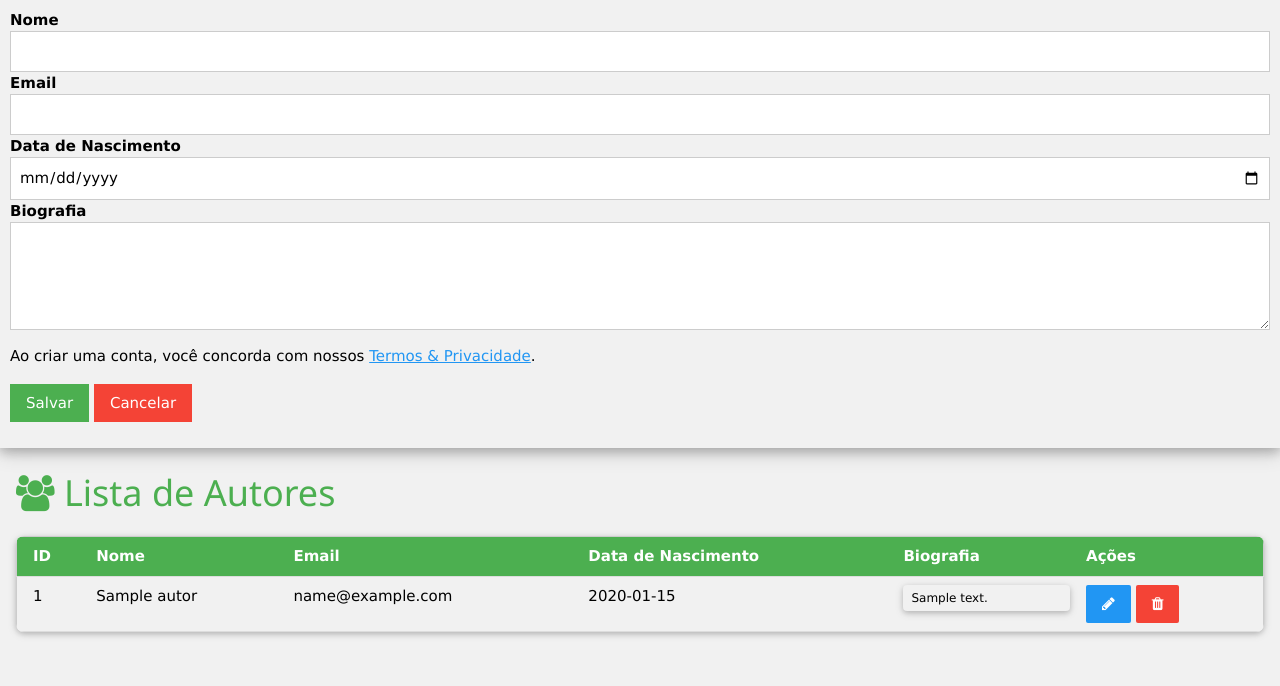
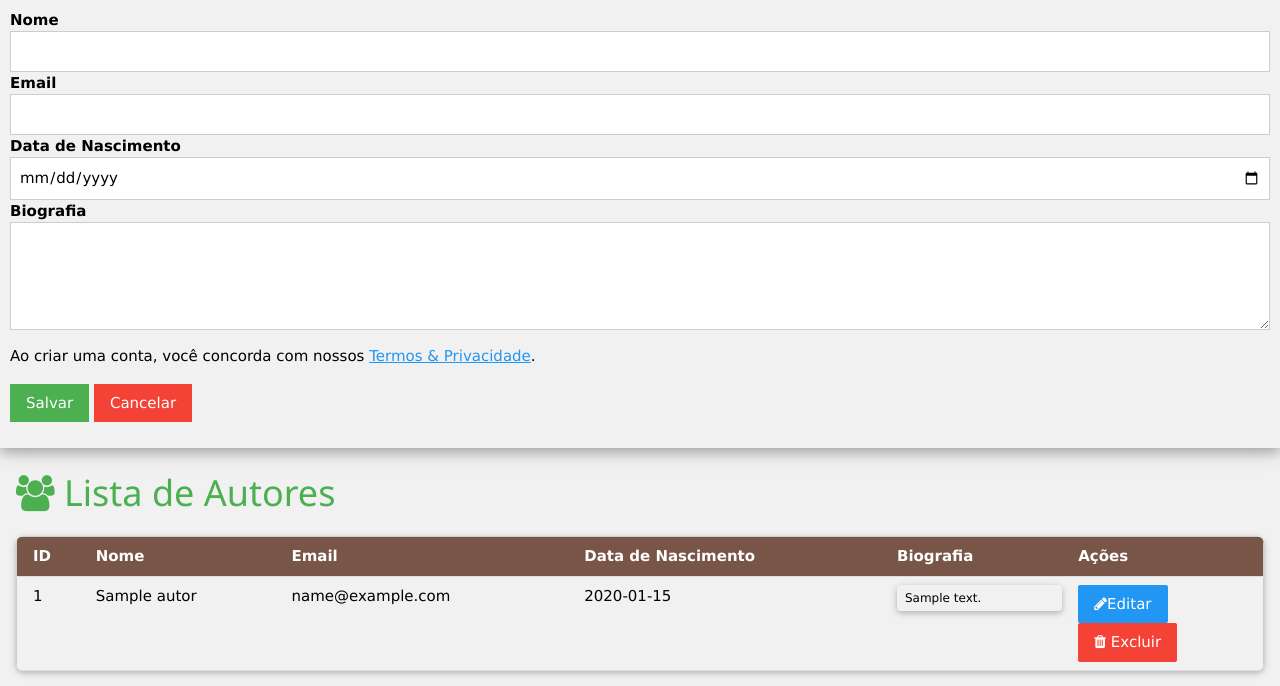
Before and after one commit to Cleristonl1m4/Biblioteca-Universo-da-Palavra, a PHP site: page /Pages/Autor/pageAutor.php in a window 1280 px wide. Shown: the part 114-800 px from the top of the page. Run offline with PHP 8.4, Linux system fonts and the light colour scheme; tables that the repository leaves empty hold one stand-in row (values such as "Sample post").

Commit message:
WIP: alterações em pageListarAutores.php

```diff
--- a/Pages/Autor/pageListarAutores.php
+++ b/Pages/Autor/pageListarAutores.php
@@ -43,7 +43,7 @@ $result = $conn->query($sql);
     <?php if ($result && $result->num_rows > 0): ?>
         <div class="w3-responsive w3-card w3-white w3-round-large w3-margin-top">
             <table class="w3-table-all w3-hoverable w3-striped w3-bordered">
-                <tr class="w3-green">
+                <tr class="w3-brown">
                     <th>ID</th>
                     <th>Nome</th>
                     <th>Email</th>
@@ -64,14 +64,14 @@ $result = $conn->query($sql);
                         </td>
                         <td>
                             <button class="w3-button w3-blue w3-round-small" onclick="toggleEdit(<?php echo $row['id']; ?>)">
-                                <i class="fa fa-pencil"></i>
+                                <i class="fa fa-pencil"></i>Editar
                             </button>
-                            <form method="POST" style="display:inline;" onsubmit="return confirm('Quer mesmo excluir?')">
+                            <form method="POST" onsubmit="return confirm('Quer mesmo excluir?')">
                                 <input type="hidden" name="delete_id" value="<?php echo $row['id']; ?>">
                                 <button type="submit" class="w3-button w3-red w3-round-small">
-                                    <i class="fa fa-trash"></i>
+                                    <i class="fa fa-trash"></i> Excluir
                                 </button>
-                            </form>
+
                         </td>
                     </tr>
 
```
